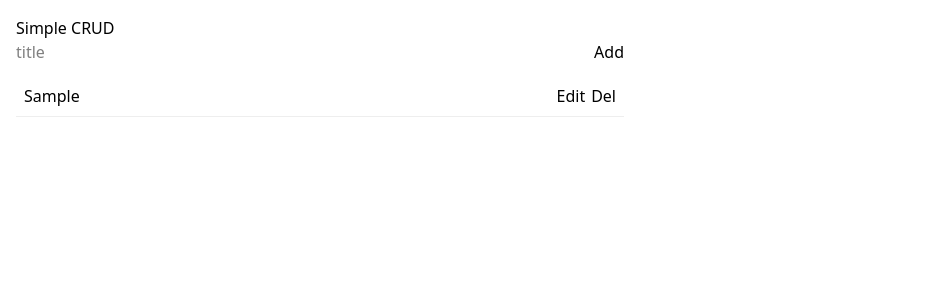
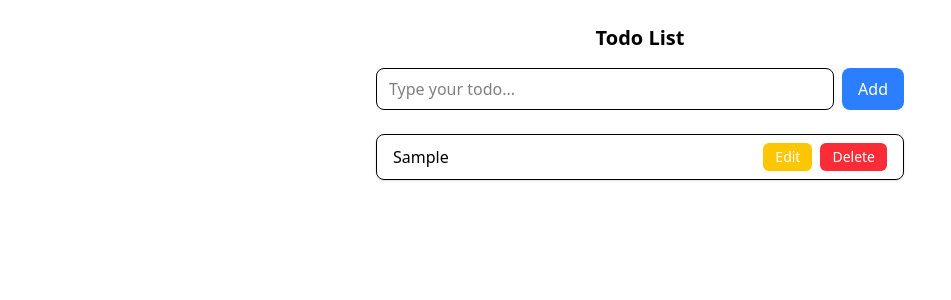
Before and after one commit to jimit8929/Frontend_Practice, a React (Vite) app in the folder Frontend_Practice/: page /todo in a window 1280 px wide. Both pictures are taken after typing "Sample" into the empty fields and a click on the button "Add". Shown: the top 300 px of the page, without its empty margins (0-951 px from the left). Built offline with nearby package versions, Linux system fonts and the light colour scheme.

Commit message:
Todolist Practice

```diff
--- a/Frontend_Practice/src/Pages/TodoList.jsx
+++ b/Frontend_Practice/src/Pages/TodoList.jsx
@@ -1,76 +1,102 @@
 import { useEffect, useState } from "react";
 
-const TodoList = () => {
-  const key = "mini_crud_v1";
+export default function TodoList() {
+  const STORAGE_KEY = "mini_crud_v1";
   const [items, setItems] = useState(() =>
-    JSON.parse(localStorage.getItem(key) || "[]")
+    JSON.parse(localStorage.getItem(STORAGE_KEY) ?? "[]")
   );
   const [text, setText] = useState("");
   const [editId, setEditId] = useState(null);
 
   useEffect(() => {
-    localStorage.setItem(key, JSON.stringify(items));
+    localStorage.setItem(STORAGE_KEY, JSON.stringify(items));
   }, [items]);
 
-  const add = () => {
-    if (!text.trim()) return;
-    if (editId) {
-      setItems(items.map((i) => (i.id === editId ? { ...i, text } : i)));
+  const handleSave = () => {
+    const trimmed = text.trim();
+    if (!trimmed) return;
+
+    if (editId !== null) {
+      setItems((prev) =>
+        prev.map((it) => (it.id === editId ? { ...it, text: trimmed } : it))
+      );
       setEditId(null);
     } else {
-      setItems([{ id: Date.now(), text }, ...items]);
+      setItems((prev) => [{ id: Date.now(), text: trimmed }, ...prev]);
     }
     setText("");
   };
-  const del = (id) => setItems(items.filter((i) => i.id !== id));
-  const startEdit = (it) => {
-    setEditId(it.id);
-    setText(it.text);
+
+  const handleDelete = (id) => setItems((prev) => prev.filter((it) => it.id !== id));
+
+  const startEdit = (item) => {
+    setEditId(item.id);
+    setText(item.text);
+  };
+
+  const handleKeyDown = (e) => {
+    if (e.key === "Enter") handleSave();
+    if (e.key === "Escape") {
+      setEditId(null);
+      setText("");
+    }
   };
 
   return (
-    <div style={{ padding: 16, maxWidth: 640 }}>
-      <h3>Simple CRUD</h3>
-      <div style={{ display: "flex", gap: 8, marginBottom: 12 }}>
+    <div className="max-w-xl mx-auto p-6">
+      <h3 className="text-xl font-semibold mb-4 text-center">Todo List</h3>
+
+      <div className="flex gap-2 mb-6">
         <input
           value={text}
           onChange={(e) => setText(e.target.value)}
-          placeholder="title"
-          style={{ flex: 1 }}
+          onKeyDown={handleKeyDown}
+          placeholder="Type your todo..."
+          className="flex-1 px-3 py-2 border rounded-lg focus:outline-none focus:ring-2 focus:ring-blue-400"
         />
-        <button onClick={add}>{editId ? "Save" : "Add"}</button>
-        {editId && (
+        <button
+          onClick={handleSave}
+          className="px-4 py-2 bg-blue-500 text-white rounded-lg hover:bg-blue-600"
+        >
+          {editId !== null ? "Save" : "Add"}
+        </button>
+        {editId !== null && (
           <button
             onClick={() => {
               setEditId(null);
               setText("");
             }}
+            className="px-4 py-2 bg-gray-400 text-white rounded-lg hover:bg-gray-500"
           >
             Cancel
           </button>
         )}
       </div>
-      <ul style={{ listStyle: "none", padding: 0 }}>
+
+      <ul className="space-y-2">
         {items.map((it) => (
           <li
             key={it.id}
-            style={{
-              display: "flex",
-              justifyContent: "space-between",
-              padding: 8,
-              borderBottom: "1px solid #eee",
-            }}
+            className="flex justify-between items-center px-4 py-2 border rounded-lg shadow-sm"
           >
             <span>{it.text}</span>
-            <div style={{ display: "flex", gap: 6 }}>
-              <button onClick={() => startEdit(it)}>Edit</button>
-              <button onClick={() => del(it.id)}>Del</button>
+            <div className="flex gap-2">
+              <button
+                onClick={() => startEdit(it)}
+                className="px-3 py-1 text-sm bg-yellow-400 text-white rounded-md hover:bg-yellow-500"
+              >
+                Edit
+              </button>
+              <button
+                onClick={() => handleDelete(it.id)}
+                className="px-3 py-1 text-sm bg-red-500 text-white rounded-md hover:bg-red-600"
+              >
+                Delete
+              </button>
             </div>
           </li>
         ))}
       </ul>
     </div>
   );
-};
-
-export default TodoList;
+}
```
